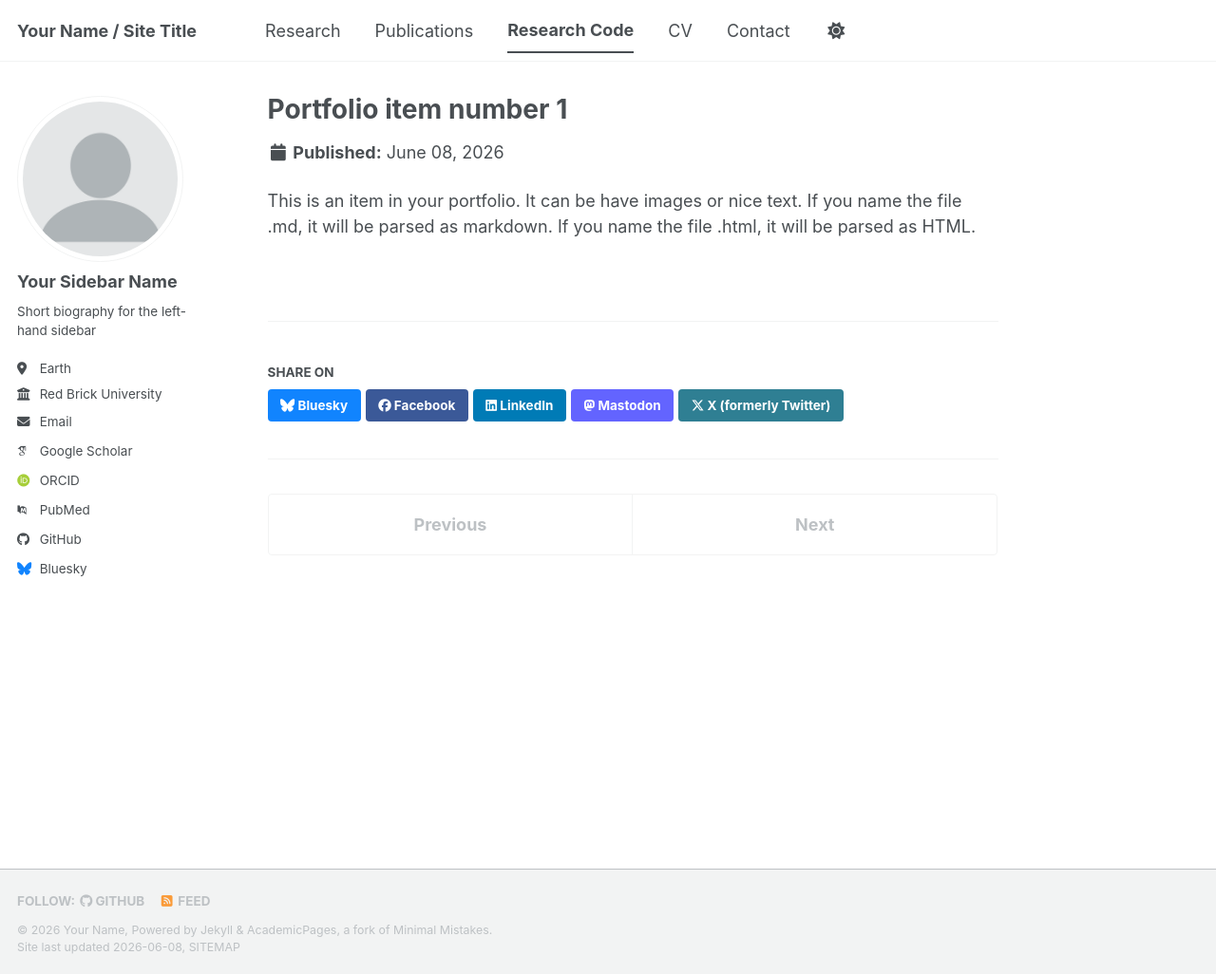
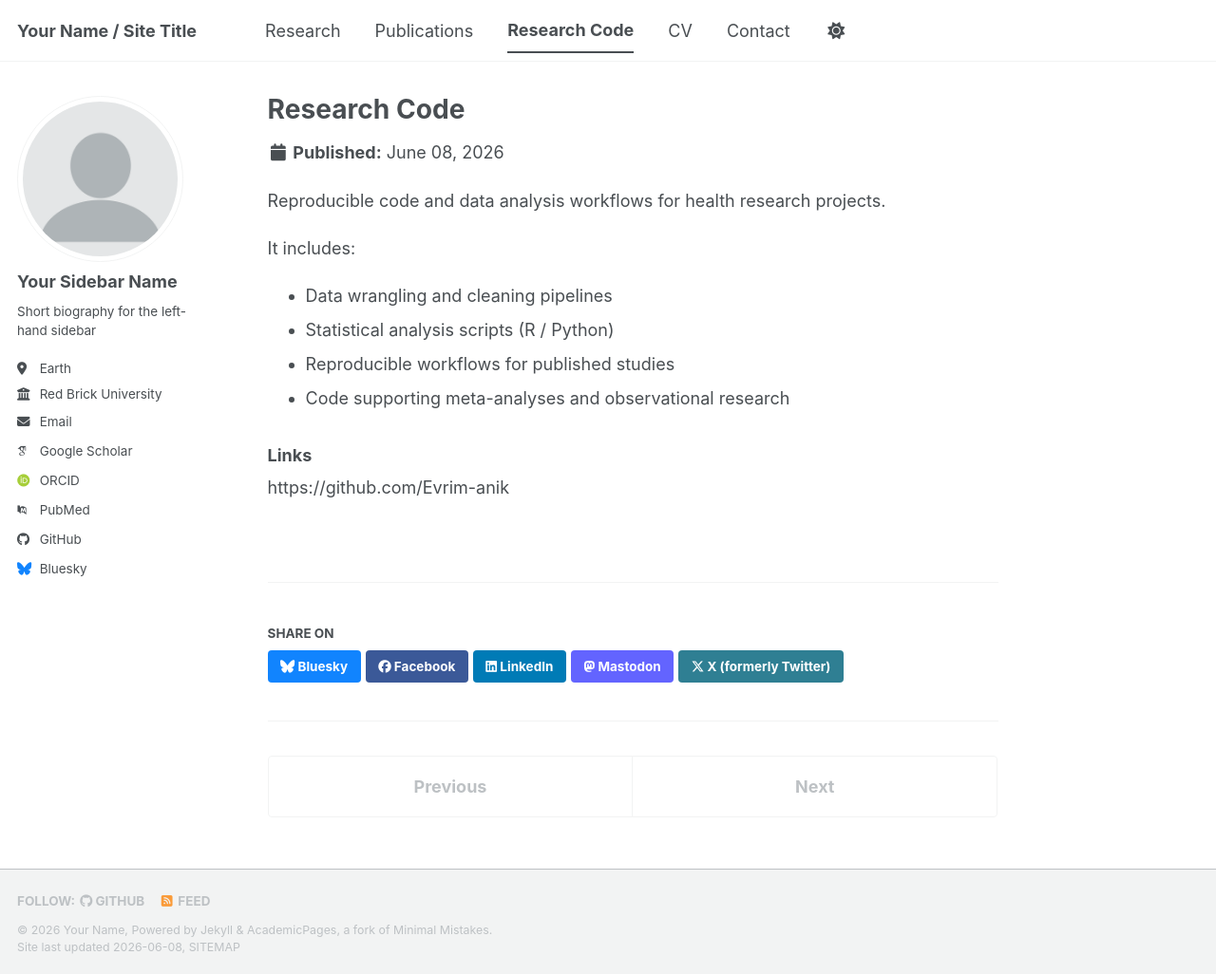
Before and after one commit to Evrim-anik/evrim-anik.github.io, a Jekyll site: the page built from _portfolio/portfolio-1.md, in a window 1280 px wide and 1026 px high. Shown: the whole window at 95% size. Built offline with Jekyll 4.4.1, drawn with Linux system fonts in a browser that asks for light colours; some web fonts are replaced; a script bundle is joined from its source files by our own code; library files that are not in the unit come from our copies.

Commit message:
Revise portfolio item to highlight research code
Updated portfolio item details to focus on research code and workflows.

```diff
--- a/_portfolio/portfolio-1.md
+++ b/_portfolio/portfolio-1.md
@@ -1,7 +1,15 @@
 ---
-title: "Portfolio item number 1"
-excerpt: "Short description of portfolio item number 1<br/><img src='/images/500x300.png'>"
+title: "Research Code"
+excerpt: "Data wrangling, statistical analysis workflows, and reproducible research code for health research projects."
 collection: portfolio
 ---
+Reproducible code and data analysis workflows for health research projects.
 
-This is an item in your portfolio. It can be have images or nice text. If you name the file .md, it will be parsed as markdown. If you name the file .html, it will be parsed as HTML.
+It includes:
+- Data wrangling and cleaning pipelines
+- Statistical analysis scripts (R / Python)
+- Reproducible workflows for published studies
+- Code supporting meta-analyses and observational research
+
+### Links
+https://github.com/Evrim-anik
```
